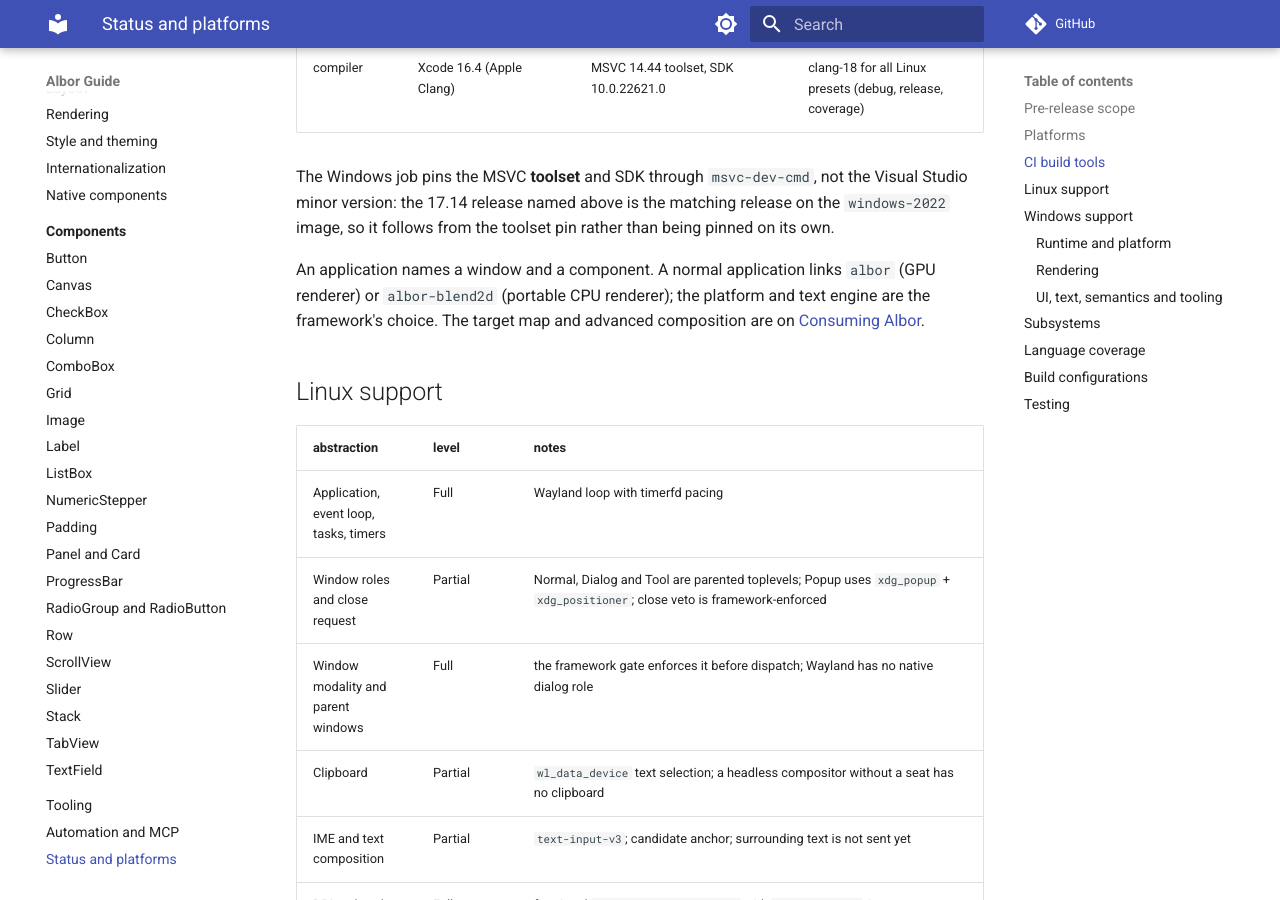
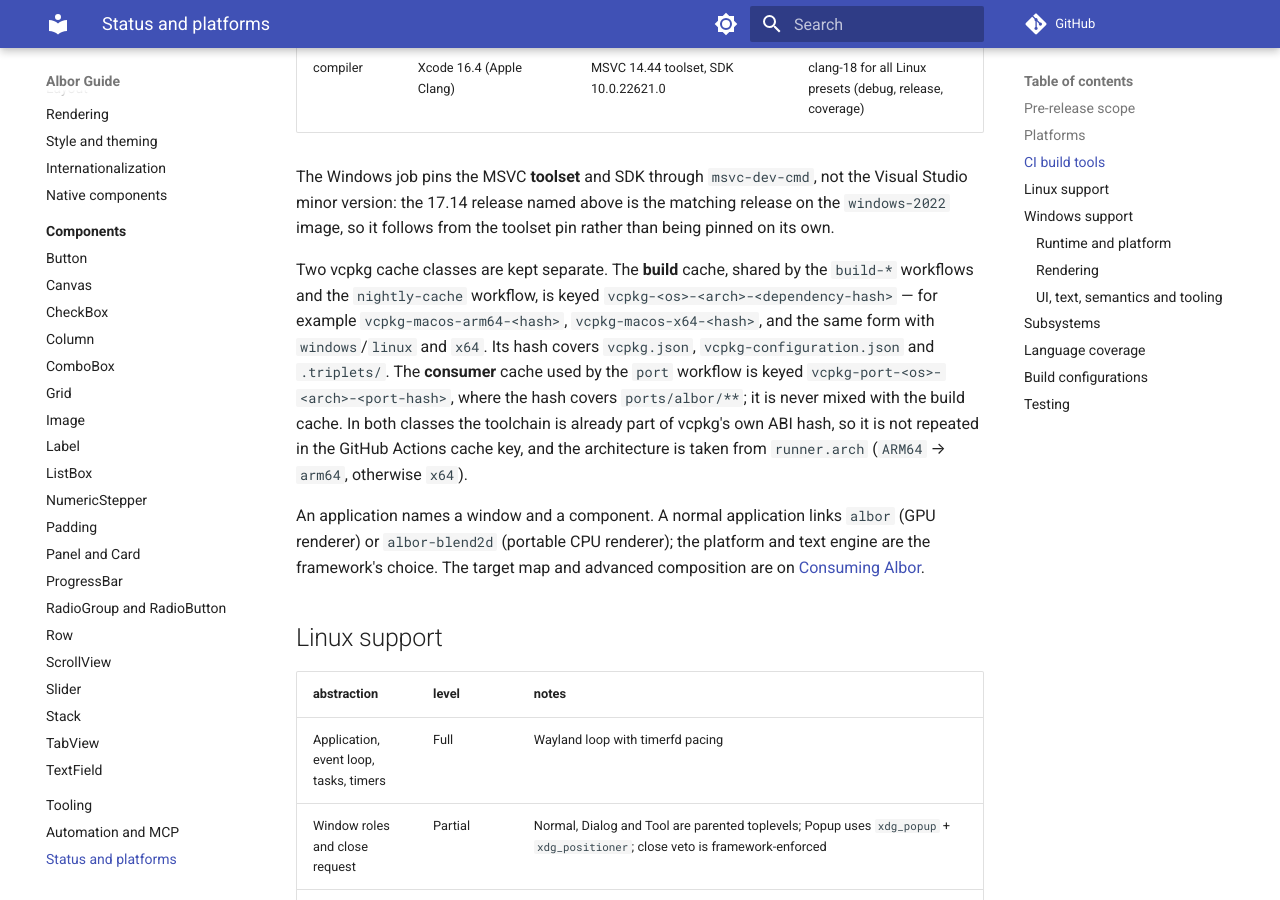
Before and after one commit to AlborCore/albor, an MkDocs documentation site: the page built from docs/status.md, in a window 1280 px wide and 900 px high, scrolled down 3132 px. Built offline with MkDocs 1.6.1 and Material for MkDocs 9.7.7, drawn with Linux system fonts in a browser that asks for light colours; comment, search, counter and statistics services are not loaded.

Commit message:
ci(cache): split vcpkg build and consumer caches by OS and architecture (§4, AD-19)
- build and nightly jobs share vcpkg-<os>-<arch>-<build-hash>
- port jobs use vcpkg-port-<os>-<arch>-<port-hash> keyed by ports/albor/**
- remove the toolchain fingerprint from every vcpkg key; the ABI already names it
- document the two cache classes in status.md

Refs #265

```diff
--- a/docs/status.md
+++ b/docs/status.md
@@ -82,6 +82,15 @@ versions CI actually uses; the floors a consumer needs are in
 The Windows job pins the MSVC **toolset** and SDK through `msvc-dev-cmd`, not the Visual Studio
 minor version: the 17.14 release named above is the matching release on
 the `windows-2022` image, so it follows from the toolset pin rather than being pinned on its own.
+
+Two vcpkg cache classes are kept separate. The **build** cache, shared by the `build-*` workflows
+and the `nightly-cache` workflow, is keyed `vcpkg-<os>-<arch>-<dependency-hash>` — for example
+`vcpkg-macos-arm64-<hash>`, `vcpkg-macos-x64-<hash>`, and the same form with `windows`/`linux` and
+`x64`. Its hash covers `vcpkg.json`, `vcpkg-configuration.json` and `.triplets/`. The **consumer**
+cache used by the `port` workflow is keyed `vcpkg-port-<os>-<arch>-<port-hash>`, where the hash
+covers `ports/albor/**`; it is never mixed with the build cache. In both classes the toolchain is
+already part of vcpkg's own ABI hash, so it is not repeated in the GitHub Actions cache key, and
+the architecture is taken from `runner.arch` (`ARM64` → `arm64`, otherwise `x64`).
 
 An application names a window and a component. A normal application links `albor`
 (GPU renderer) or `albor-blend2d` (portable CPU renderer); the platform and text engine
```
Also changed, not shown: 6 other files.
